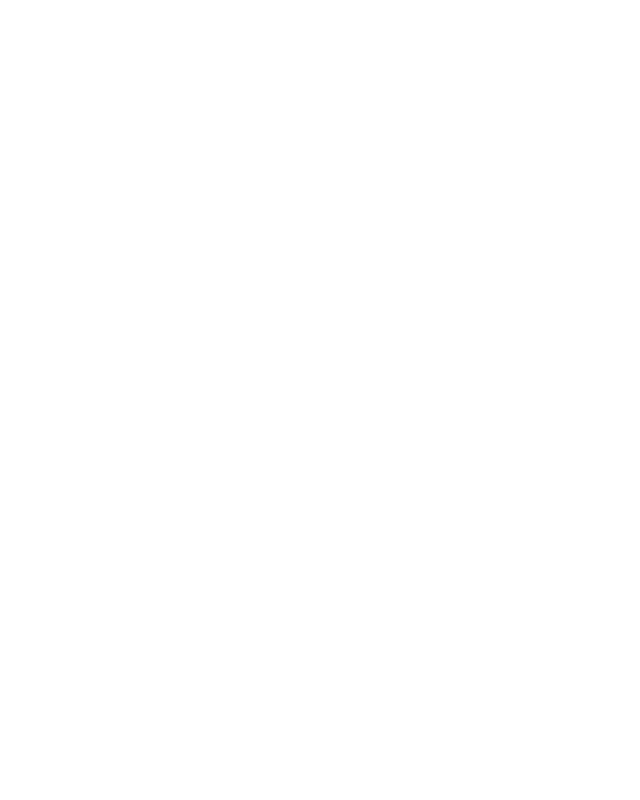
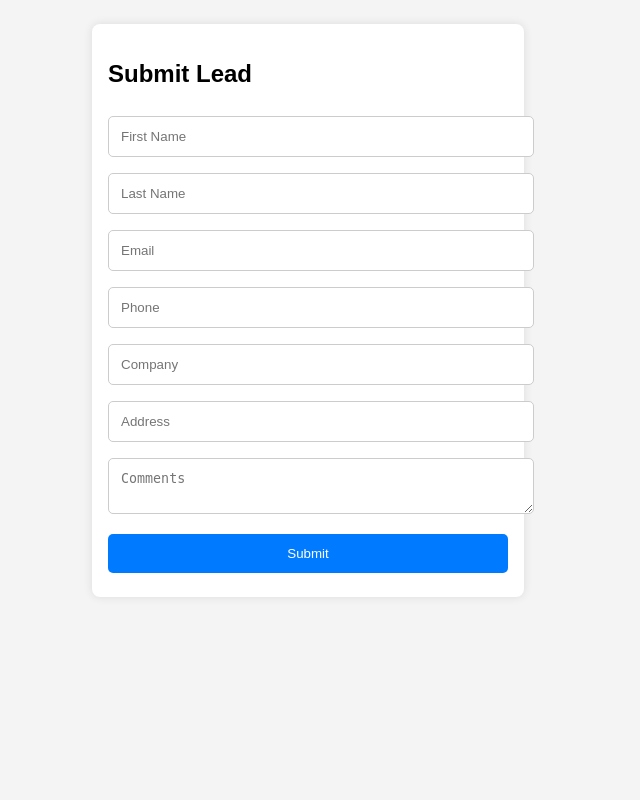
Before and after one commit to Cremattsd/realnex-lead-form-api, a Flask app: page /form in a window 1280 px wide. Before the commit the part shown is empty. Shown: the whole page, without its empty margins (332-972 px from the left). Run offline with Flask 3, Linux system fonts and the light colour scheme; some libraries are stand-ins or nearby versions.

Commit message:
Update form.html

```diff
--- a/templates/form.html
+++ b/templates/form.html
@@ -1,10 +1,27 @@
-<script>
-    function generateSnippet() {
-        const token = document.getElementById("token").value;
-        const snippetBox = document.getElementById("snippet");
-
-        const snippet = `<iframe src="https://realnex-lead-form-api.onrender.com/lead-form?token=${encodeURIComponent(token)}" width="100%" height="500" style="border:none;"></iframe>`;
-
-        snippetBox.value = snippet;
-    }
-</script>
+<!DOCTYPE html>
+<html>
+<head>
+    <title>RealNex Lead Form</title>
+    <script src="https://www.google.com/recaptcha/api.js" async defer></script>
+    <style>
+        body { font-family: Arial; background: #f4f4f4; padding: 1rem; }
+        form { background: white; padding: 1rem; border-radius: 8px; max-width: 400px; margin: auto; box-shadow: 0 0 10px rgba(0,0,0,0.1); }
+        input, button, textarea { width: 100%; padding: 0.75rem; margin: 0.5rem 0; border: 1px solid #ccc; border-radius: 5px; }
+        button { background-color: #007BFF; color: white; border: none; }
+    </style>
+</head>
+<body>
+    <form method="POST">
+        <h2>Submit Lead</h2>
+        <input name="first_name" placeholder="First Name" required>
+        <input name="last_name" placeholder="Last Name" required>
+        <input name="email" type="email" placeholder="Email" required>
+        <input name="phone" placeholder="Phone">
+        <input name="company" placeholder="Company">
+        <input name="address" placeholder="Address">
+        <textarea name="comments" placeholder="Comments"></textarea>
+        <div class="g-recaptcha" data-sitekey="6LdRMgsrAAAAABbjZLyAYef9uXW-xwMrjYtyHB2j"></div>
+        <button type="submit">Submit</button>
+    </form>
+</body>
+</html>
```
